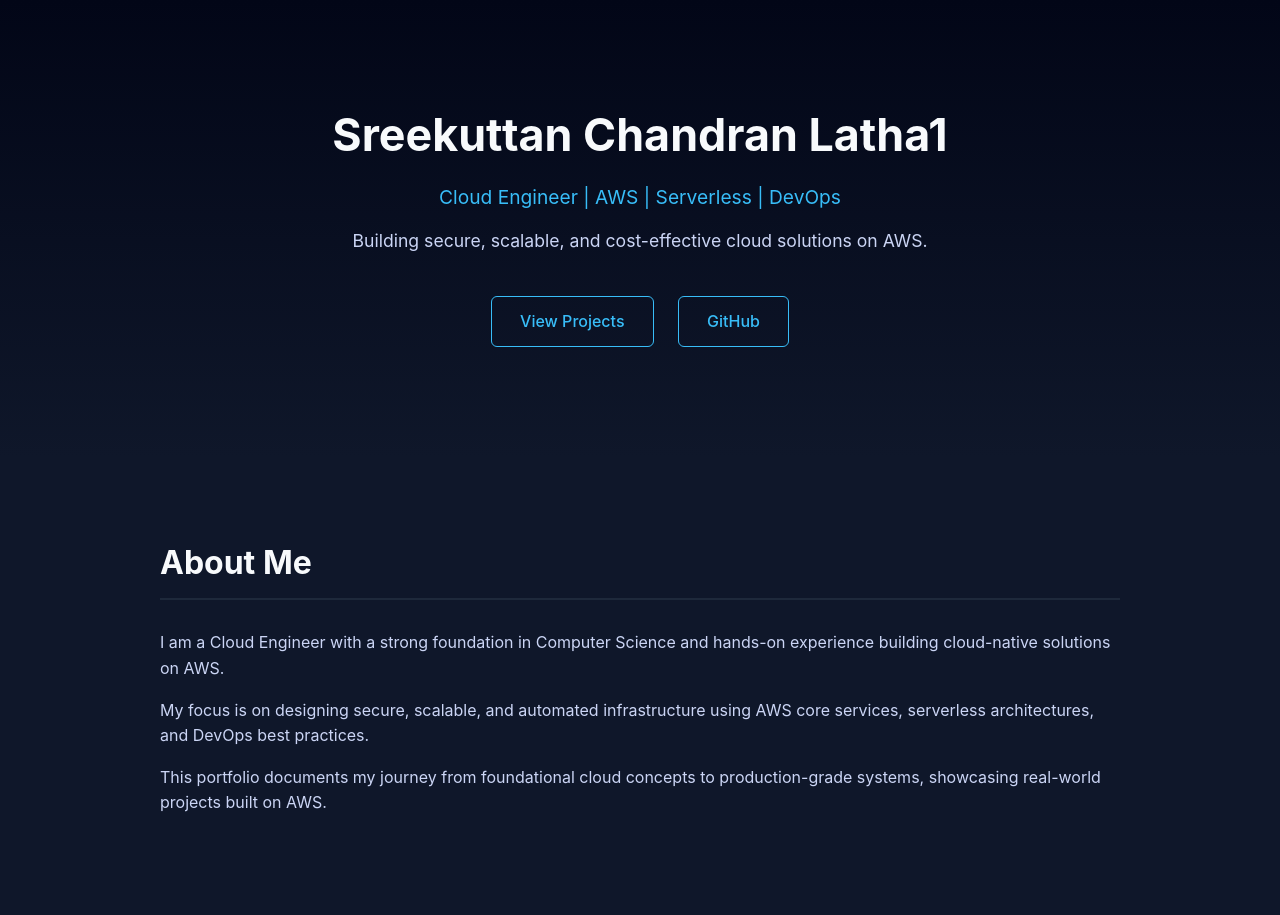
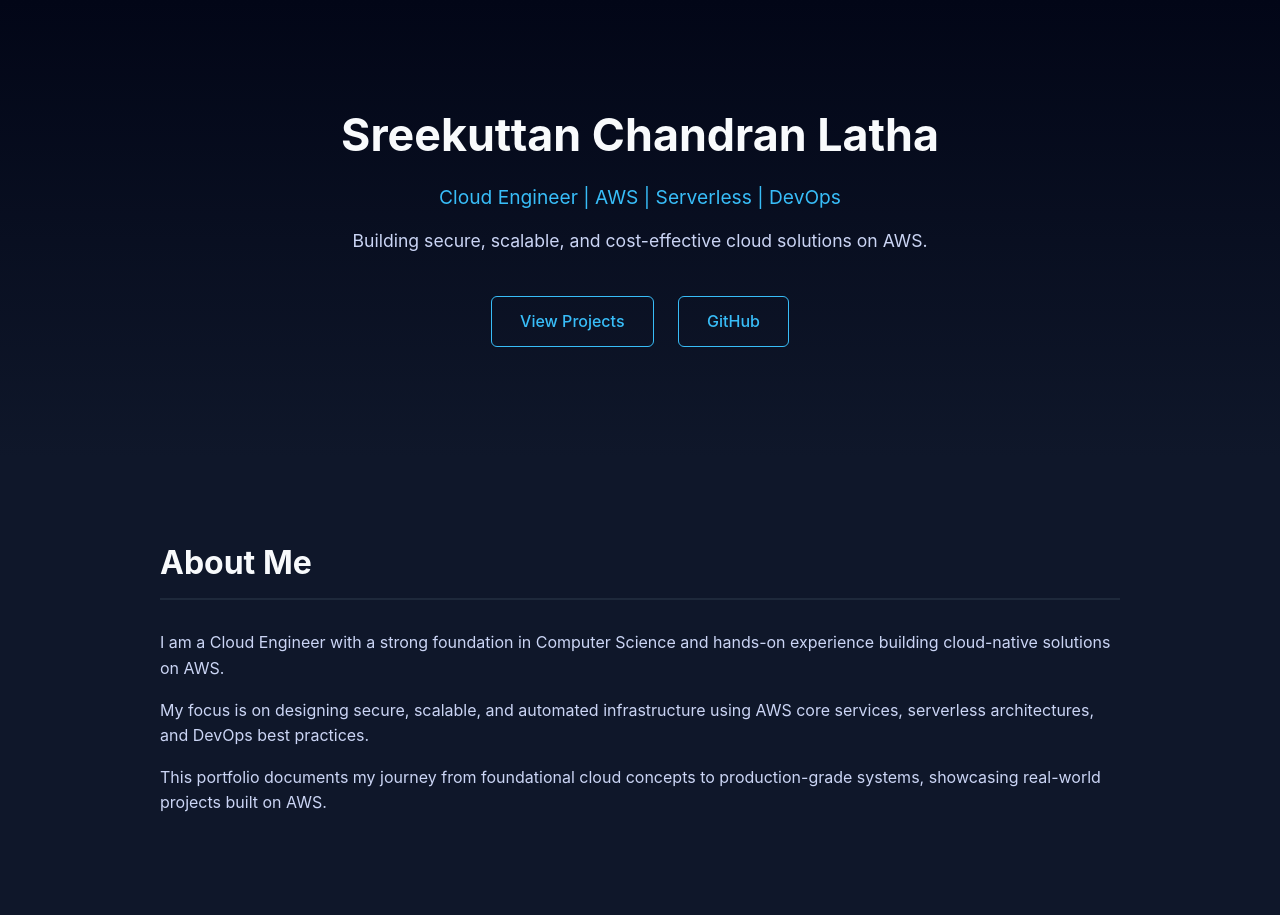
Before and after one commit to SreekuttanCL/cloud-portfolio-aws, a plain HTML site: page website/index.html in a window 1280 px wide. Shown: the top 915 px of the page. Drawn offline with Linux system fonts and the light colour scheme.

Commit message:
Updated index.html file

```diff
--- a/website/index.html
+++ b/website/index.html
@@ -12,7 +12,7 @@
 
   <!-- HERO SECTION -->
   <header class="hero">
-    <h1>Sreekuttan Chandran Latha1</h1>
+    <h1>Sreekuttan Chandran Latha</h1>
     <p class="subtitle">Cloud Engineer | AWS | Serverless | DevOps</p>
     <p class="tagline">
       Building secure, scalable, and cost-effective cloud solutions on AWS.
```
